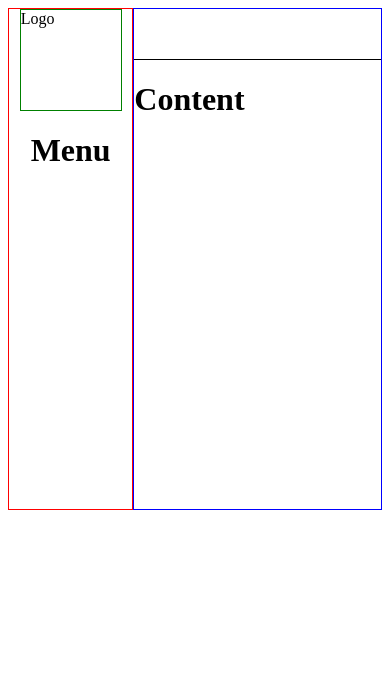
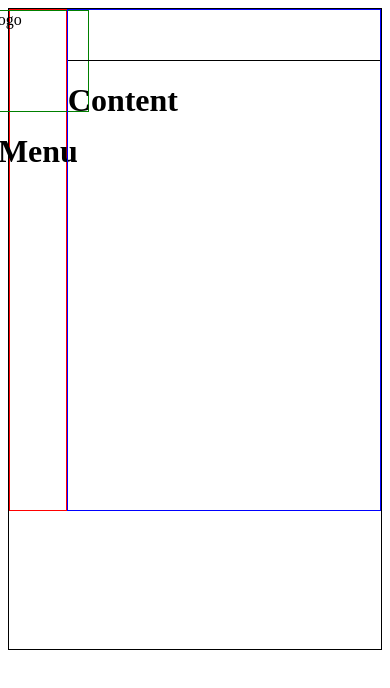
Before and after one commit to adrianomonteiroweb/api-nodejs-sequelize-cashforce, a Vue app in the folder packages/web/: page / in a window 390 px wide. Shown: the top 688 px of the page. Built offline with nearby package versions, Linux system fonts and the light colour scheme.

Commit message:
feat: initial settings for responsive css style

```diff
--- a/packages/web/src/App.vue
+++ b/packages/web/src/App.vue
@@ -12,3 +12,27 @@ export default {
   },
 };
 </script>
+
+<style>
+#app {
+  border: 1px solid black;
+}
+
+@media (max-width: 1440px) {
+  #app {
+    min-height: 640px;
+  }
+}
+
+@media (max-width: 1024px) {
+  #app {
+    min-height: 640px;
+  }
+}
+
+@media (max-width: 768px) {
+  #app {
+    min-height: 640px;
+  }
+}
+</style>
--- a/packages/web/src/components/ContentComponent.vue
+++ b/packages/web/src/components/ContentComponent.vue
@@ -20,7 +20,7 @@ export default {
   flex-direction: column;
   height: 500px;
   justify-content: center;
-  width: 400px;
+  width: 85%;
 }
 
 .content-div .bar {
@@ -32,4 +32,13 @@ export default {
 .content-div .content {
   height: 90%;
 }
+
+@media (max-width: 1440px) {
+}
+
+@media (max-width: 1024px) {
+}
+
+@media (max-width: 768px) {
+}
 </style>
--- a/packages/web/src/components/DashboardComponent.vue
+++ b/packages/web/src/components/DashboardComponent.vue
@@ -21,5 +21,6 @@ export default {
 <style>
 .dashboard-div {
   display: flex;
+  justify-content: space-between;
 }
 </style>
--- a/packages/web/src/components/MenuComponent.vue
+++ b/packages/web/src/components/MenuComponent.vue
@@ -20,7 +20,7 @@ export default {
   display: flex;
   flex-direction: column;
   height: 500px;
-  width: 200px;
+  width: 15%;
 }
 
 .menu-div .logo-div {
@@ -28,4 +28,13 @@ export default {
   height: 100px;
   width: 100px;
 }
+
+@media (max-width: 1440px) {
+}
+
+@media (max-width: 1024px) {
+}
+
+@media (max-width: 768px) {
+}
 </style>
```
